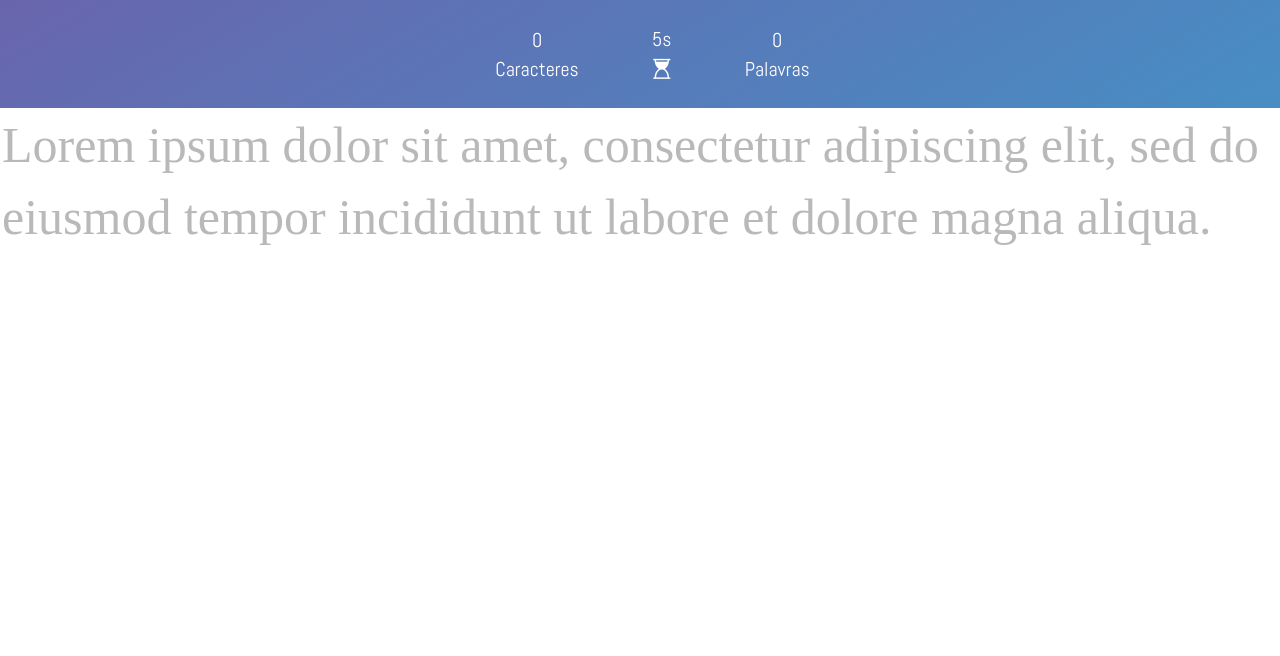
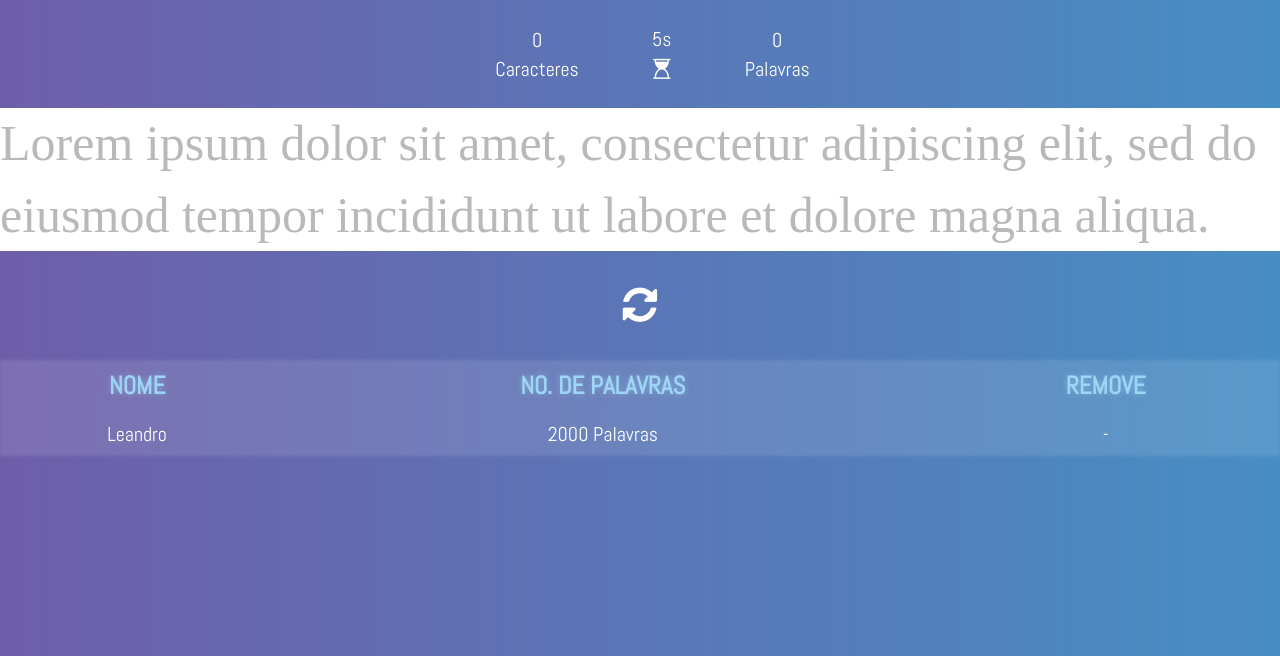
Before and after one commit to lerockit/jquery-1-alura, a plain HTML site: page index/index.html in a window 1280 px wide. Shown: the part 144-800 px from the top of the page. Drawn offline with nearby package versions, Linux system fonts and the light colour scheme.

Commit message:
Remodel design completo

```diff
--- a/index/css/index.css
+++ b/index/css/index.css
@@ -1,12 +1,12 @@
-body{
+body {
 	color: #333;
 	font-family: Helvetica;
+  background-image: linear-gradient(to right , #6E5EA9, #478EC4);
 }
 
-header {
+.header-container {
 	font-family: 'Abel';
 	text-align: center;
-  background-image: linear-gradient(149deg , #6E5EA9, #478EC4);
   color: #9dd5f4;
 }
 
@@ -76,6 +76,8 @@ header {
   resize: none;
   font-family: Times New Roman;
   font-size: 50px;
+  padding: 0;
+  float: left;
 }
 
 .field-container textarea::placeholder {
@@ -86,40 +88,84 @@ textarea:focus {
   outline: none;
 }
 
-#text{
+#text {
   display: none;
 }
 
-#field.green{
+#field.green {
 	color:#008000 ;
 	background: #EAFFEA;
 }
 
-#field.red{
+#field.red {
 	color:#9B0000 ;
 	background: #FFEAEA;
 }
 
-/*
-.input-test{
-  width: 500px;
-  height: 200px;
-  position: relative;
+.buttons-table-container {
+  padding: 0;
 }
 
-.teste::before {
-  position: absolute;
-  top: 3px;
-  left: 3px;
-  right: 2px;
-  bottom: 2px;
-  content: "teste";
-  pointer-events: none;
-  opacity: 1;
-  height: 20px;
-  z-index: 1;
+.buttons-container {
+  text-align: center;
 }
 
-.teste {
+.buttons-container button {
+  background: none;
+  border: none;
+  color: white;
+  font-size: 40px;
+  margin: 25px 0;
+  transition: 1s;
+}
+
+.buttons-container button:hover {
+  transform: rotate(180deg);
+}
+
+.table-container {
   position: relative;
-}*/
+  margin: 0 auto;
+}
+
+.table {
+  margin: 0;
+  transform: translateZ(1px);
+}
+
+.table-bg {
+  width: 100%;
+  height: 100%;
+  position: absolute;
+  background: white;
+  opacity: 0.1;
+  filter: blur(1px);
+}
+
+td, th {
+  text-align: center;
+  border: none;
+}
+
+th {
+  color: #9dd5f4;
+  text-shadow: 0 0 6px rgba(157,213,244,.5);
+  font-family: Abel;
+  text-transform: uppercase;
+  font-size: 25px;
+}
+
+td {
+  color: white;
+  font-size: 20px;
+  font-family: Abel;
+}
+
+td i {
+  cursor: pointer;
+}
+
+.table tbody>tr>td,
+.table thead>tr>th{
+  border: none;
+}
--- a/index/index.html
+++ b/index/index.html
@@ -9,7 +9,7 @@
 	</head>
 	<body>
 
-		<header class="container-fluid">
+		<div class="header-container container-fluid">
 
   		<div class="top-container container">
 
@@ -32,7 +32,7 @@
 
       </div>
 
-    </header>
+    </div>
 
     <div class="field-container container-fluid">
 
@@ -42,34 +42,19 @@
 
     </div>
 
-    <!-- <div class="text-container container">
+    <div class="buttons-table-container container-fluid">
 
-          <p id="text">Lorem ipsum dolor sit amet, consectetur adipiscing elit, sed do eiusmod tempor incididunt ut labore et dolore magna aliqua.</p>
+      <div class="buttons-container">
 
-        </div> -->
-
-		<!-- <div class="row">
-			<div class="field-stats-container">
-
-        <div class="buttons-container col-md-1">
         <button id="restart-button" class="restart"><i class="fa fa-refresh" aria-hidden="true"></i></button>
-        </div>
-
-				<div class="field-container col-md-5">
-					<textarea id="field" rows="7"></textarea>
-				</div>
-
-
 
       </div>
 
-		</div>
+      <div class="table-container">
 
-    <div class="record-table col-md-12">
-
-      <table class="table table-hover table-responsive">
-
-        <thead class="thead-dark">
+        <div class="table-bg"></div>
+        <table class="table table-responsive">
+          <thead>
 
             <tr>
               <th>Nome</th>
@@ -78,25 +63,23 @@
             </tr>
 
           </thead>
+          <tbody>
 
-        <tbody>
+            <tr>
+              <td>Leandro</td>
+              <td>2000 Palavras</td>
+              <td>-</i></td>
+            </tr>
 
           </tbody>
 
         </table>
- -->
-
-
-
-
-<!--     <div class="teste">
-      <textarea class="input-test" ></textarea>
-    </div> -->
+      </div>
 
     </div>
 
 		<script src="js/jquery.js"></script>
 		<script src="js/main.js"></script>
-    <script src="js/test.js"></script>
+
 	</body>
 </html>
--- a/index/js/main.js
+++ b/index/js/main.js
@@ -92,8 +92,10 @@ function restart(){
 
 	$('.seconds').removeClass('start');
 	$('.seconds').removeClass('game-over');
+  $('.seconds-icon').removeClass('game-over');
   field.removeClass('red');
   field.removeClass('green');
+
 
 };
 
@@ -130,7 +132,7 @@ function createRecord(tbody, name, numWords){
   var createRow = $('<tr>'),
       createName = $('<td>').text(name),
       createNumWords = $('<td>').text(numWords + ' Palavras')
-      createRemove = $('<a>').attr('id', 'remove-button').attr('href', '#').text('Remover'),
+      createRemove = $('<i>').attr('id', 'remove-button').addClass('fa').addClass('fa-trash'),
       createRemoveButton = $('<td>').prepend(createRemove);
 
   createRow.append(createName);
```
Also changed, not shown: index/js/test.js (deleted, +0 -16 lines). Lines whose indentation alone changed are shown as unchanged.
